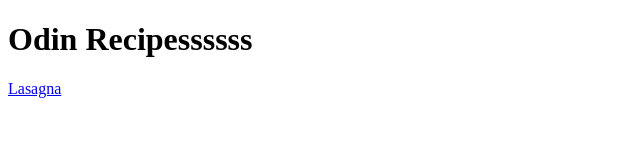
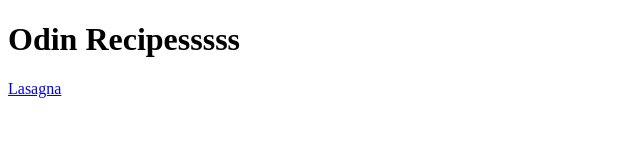
Before and after one commit to cholale/odin-recipes, a plain HTML site: page index.html in a window 1280 px wide. Shown: the full height of the page, 0-640 px from the left. Drawn offline with Linux system fonts and the light colour scheme.

Commit message:
Update index.html

```diff
--- a/index.html
+++ b/index.html
@@ -2,7 +2,7 @@
 <html>
 <body>
 
-<h1>Odin Recipessssss</h1>
+<h1>Odin Recipesssss</h1>
 
 
 <a href="/odin-recipes/recipes/lasagna.html">Lasagna</a>
```
